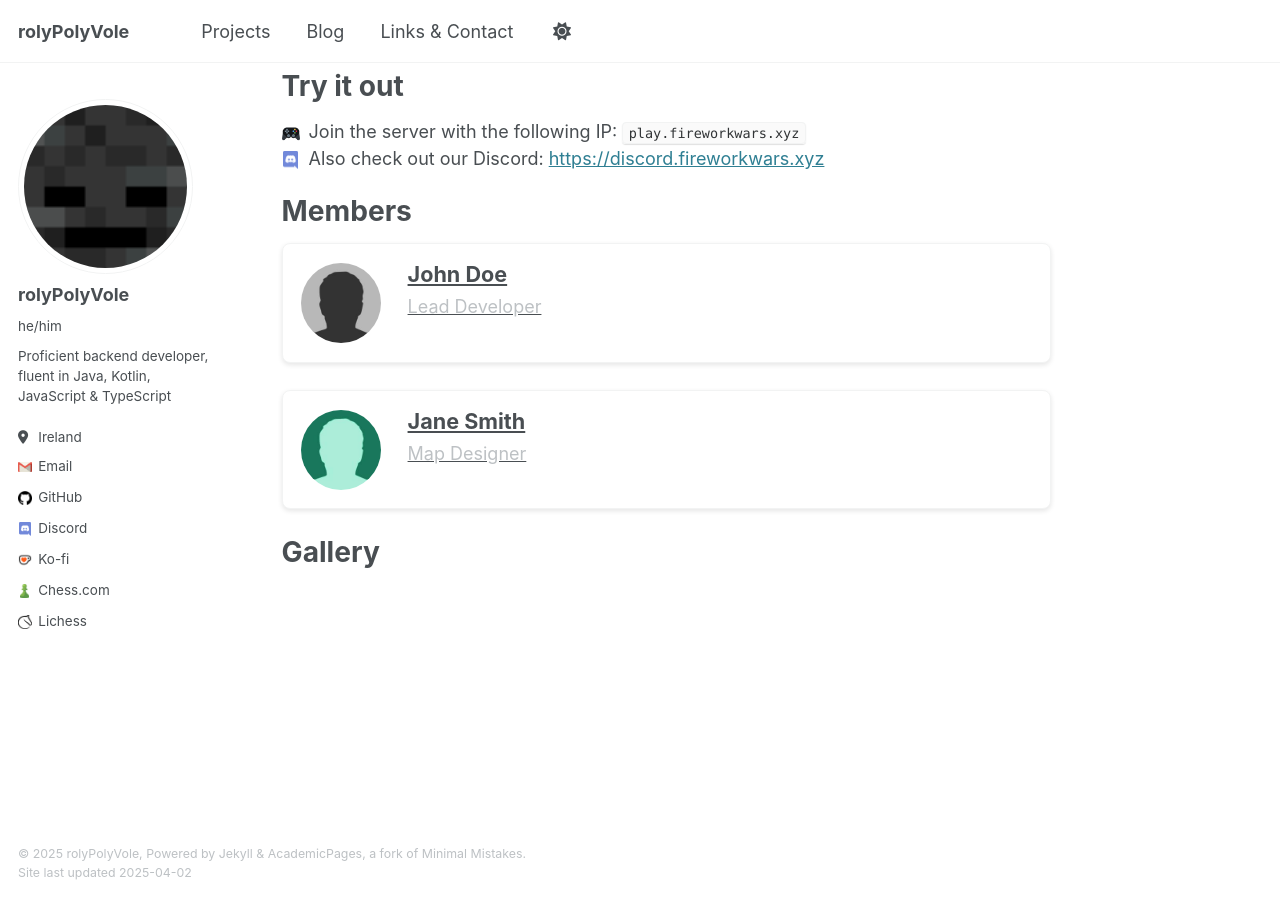
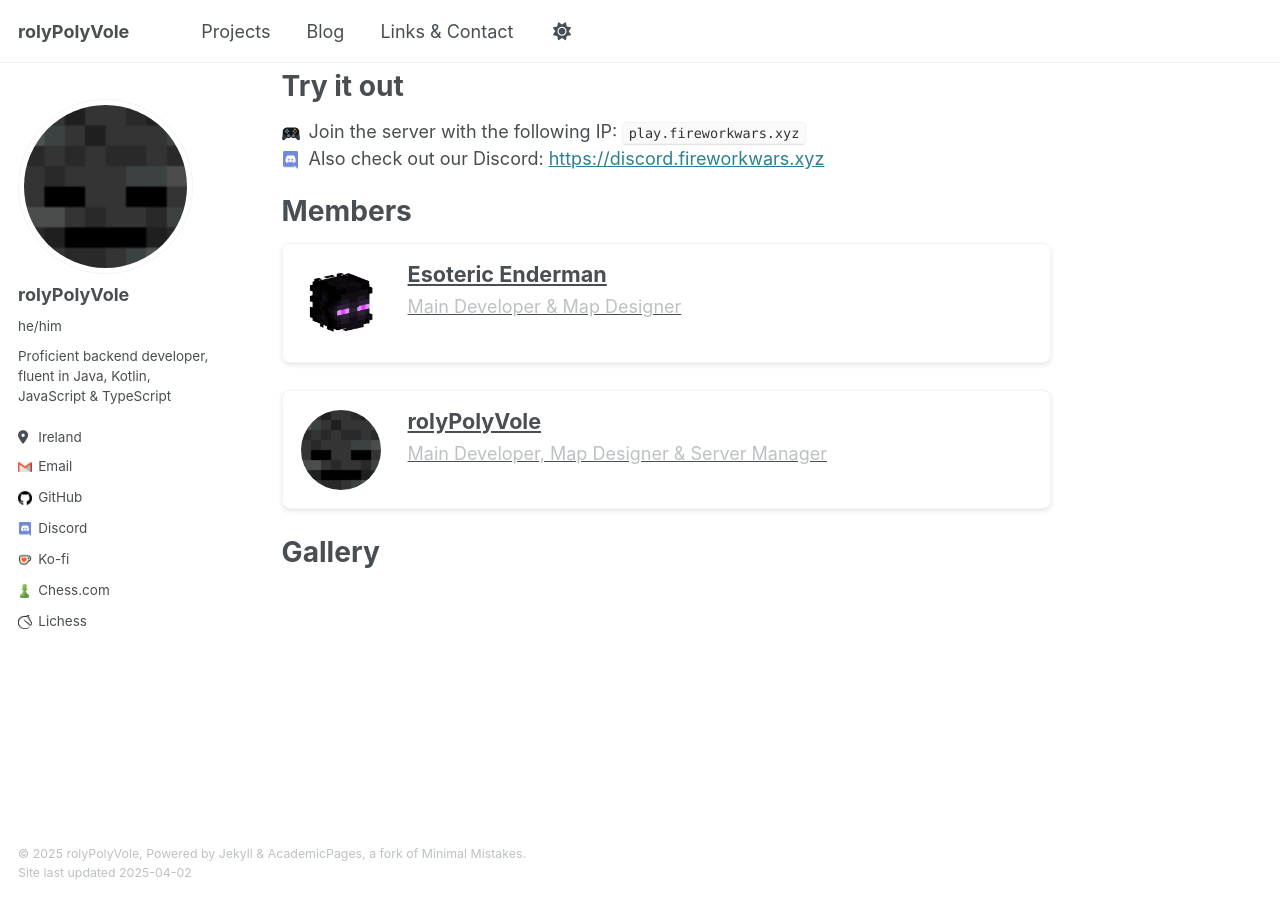
Before and after one commit to rolyPolyVole/rolyPolyVole.github.io, a Jekyll site: the page built from _projects/firework-wars.md, in a window 1280 px wide and 900 px high, scrolled down 2778 px. Built offline with Jekyll 4.4.1, drawn with Linux system fonts in a browser that asks for light colours.

Commit message:
Fill in member cards

```diff
--- a/_projects/firework-wars.md
+++ b/_projects/firework-wars.md
@@ -109,28 +109,28 @@ This project is not open-source, as we plan to make money off it later on. Howev
 </style>
 
 <div class="member__container">
-  <a href="https://github.com/johndoe" class="member__link">
+  <a href="https://enderman.dev" class="member__link">
     <div class="member__card">
       <div class="member__avatar">
-        <img src="/images/bio-photo.jpg" alt="John Doe">
+        <img src="/images/enderman.png" alt="Esoteric Enderman">
       </div>
       <div class="member__info">
-        <h3 class="member__name">John Doe</h3>
-        <p class="member__role">Lead Developer</p>
+        <h3 class="member__name">Esoteric Enderman</h3>
+        <p class="member__role">Main Developer & Map Designer</p>
       </div>
     </div>
   </a>
 </div>
 
 <div class="member__container">
-  <a href="https://github.com/janesmith" class="member__link">
+  <a href="https://rolyPolyVole.github.io" class="member__link">
     <div class="member__card">
       <div class="member__avatar">
-        <img src="/images/bio-photo-2.jpg" alt="Jane Smith">
+        <img src="/images/rolyPolyVole.png" alt="rolyPolyVole">
       </div>
       <div class="member__info">
-        <h3 class="member__name">Jane Smith</h3>
-        <p class="member__role">Map Designer</p>
+        <h3 class="member__name">rolyPolyVole</h3>
+        <p class="member__role">Main Developer, Map Designer & Server Manager</p>
       </div>
     </div>
   </a>
```
